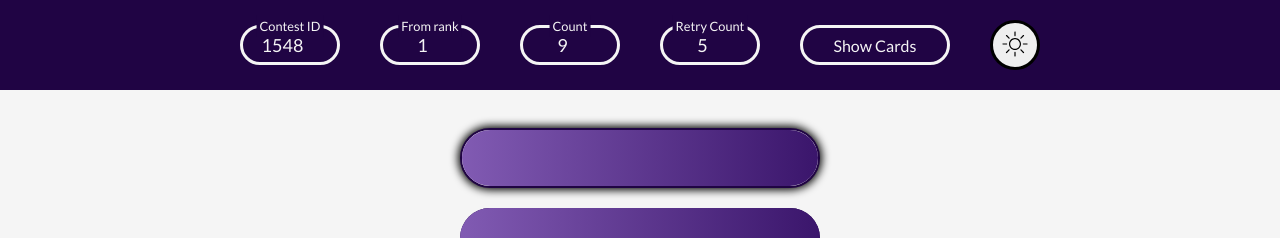
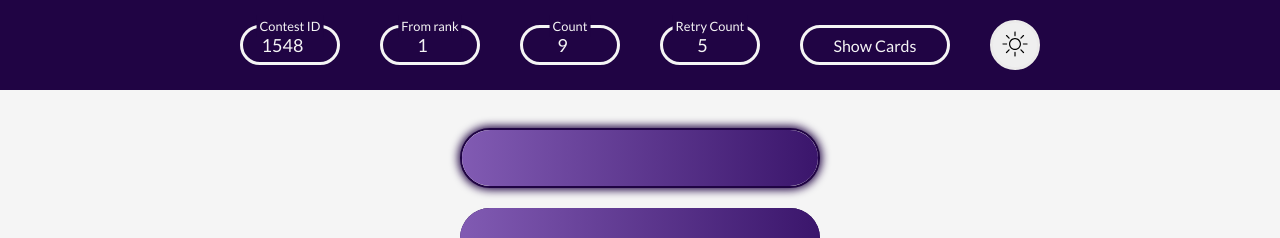
Before and after one commit to convict-git/fetch-react, a React app: page / in a window 1280 px wide. In both pictures the pointer is over the element 640 px from the left and 158 px from the top of the page. Shown: the top 238 px of the page. Built offline with nearby package versions, Linux system fonts and the light colour scheme; no server answers.

Commit message:
Fixed some color issues

```diff
--- a/src/components/Header/components/ThemeToggle.tsx
+++ b/src/components/Header/components/ThemeToggle.tsx
@@ -65,7 +65,7 @@ export const ThemeToggle = (): JSX.Element => {
         height: '50px',
         width: '50px',
         borderRadius: '50px',
-        border: '3px solid black',
+        border: '3px solid var(--light-color)',
       }}
       onClick={handleClick}
     >
--- a/src/components/Workspace/components/ContestantCardContainer/components/ContestantCard/ContestantCard.css
+++ b/src/components/Workspace/components/ContestantCardContainer/components/ContestantCard/ContestantCard.css
@@ -31,7 +31,7 @@ img.card-img {
   position: absolute;
   font-size: 3em;
   transform: translate3d(10px, 10px, 0px);
-  text-shadow: 0px 0px 10px black;
+  text-shadow: 0px 0px 10px var(--dark-color);
   z-index: 1;
 }
 
@@ -65,7 +65,7 @@ img.card-img {
 
 .card-holder:hover {
   border: 2px solid var(--dark-color);
-  box-shadow: 0 0 8px 2px black;
+  box-shadow: 0 0 8px 2px var(--dark-color);
 }
 
 .retry-btn {
--- a/src/components/Workspace/components/ContestantRowList/components/ContestantRow/ContestantRow.css
+++ b/src/components/Workspace/components/ContestantRowList/components/ContestantRow/ContestantRow.css
@@ -17,7 +17,7 @@
 
 .rank-side {
   text-align: center;
-  text-shadow: 0px 0px 5px black;
+  text-shadow: 0px 0px 5px var(--dark-color);
   font-size: 2em;
 }
 
@@ -28,7 +28,7 @@
 .contestant-row-container:hover {
   background: var(--super-light-color);
   color: var(--dark-color);
-  text-shadow: 0px 0px 1px black;
+  text-shadow: 0px 0px 1px var(--dark-color);
   border: 2px solid var(--dark-color);
-  box-shadow: 0 0 8px 2px black;
+  box-shadow: 0 0 8px 2px var(--dark-color);
 }
```
